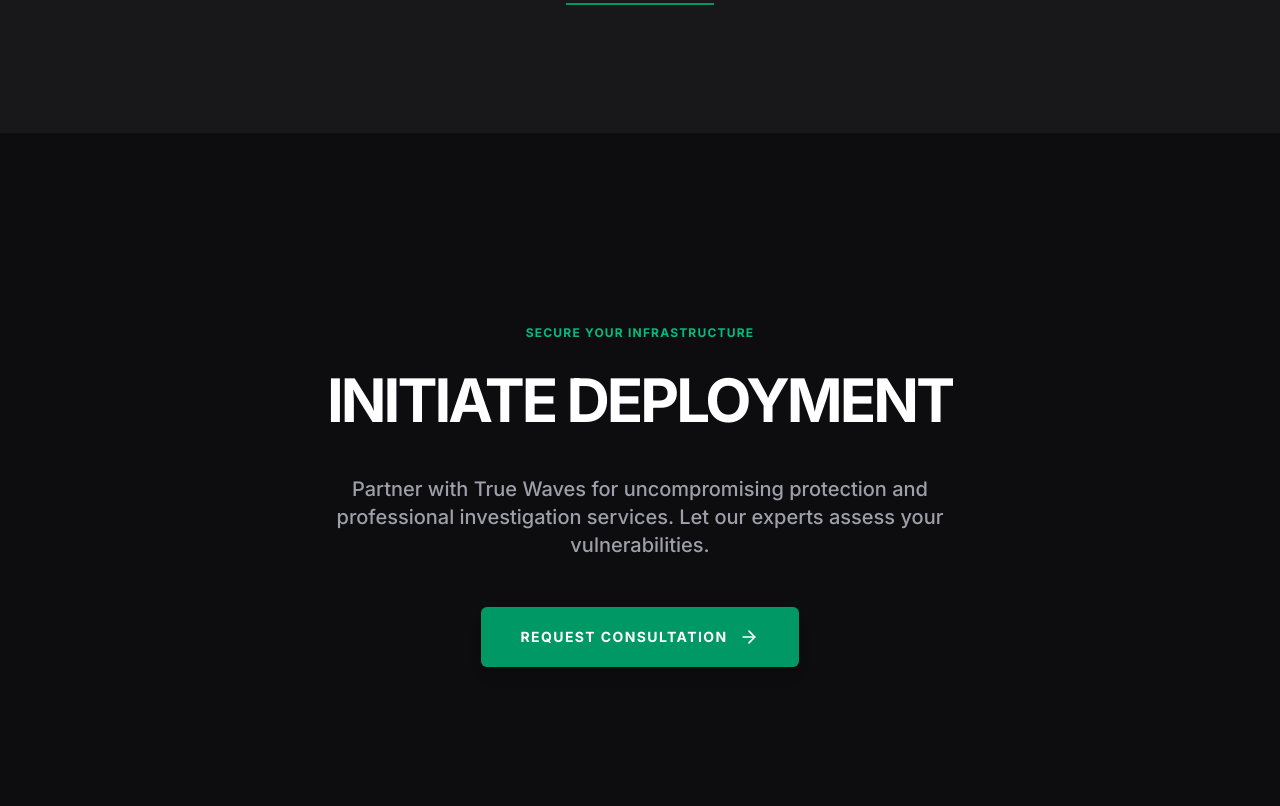
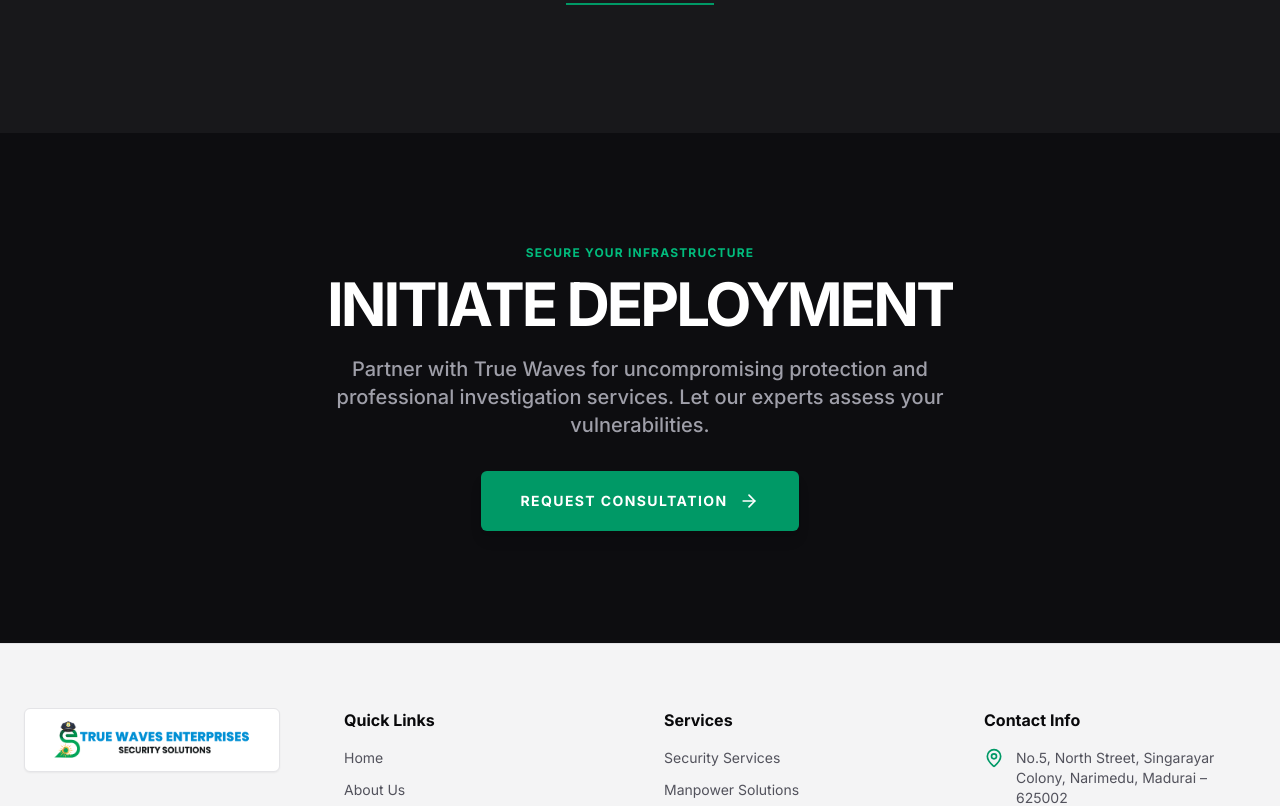
Before and after one commit to godivatech/true_waves_enterprise_website, a Next.js app: page / in a window 1280 px wide. Shown: the part 4060-4866 px from the top of the page. Built offline with nearby package versions, Linux system fonts and the light colour scheme.

Commit message:
code changes

```diff
--- a/src/app/page.tsx
+++ b/src/app/page.tsx
@@ -431,12 +431,12 @@
       </section>
 
       {/* CTA Section (Highlight - bg-zinc-900/50 over bg-zinc-950) */}
-      <section className="bg-zinc-950 py-32 md:py-48 relative overflow-hidden">
+      <section className="bg-zinc-950 py-20 md:py-28 relative overflow-hidden">
         <div className="absolute inset-0 bg-zinc-900/30"></div>
         <div className="max-w-7xl mx-auto px-6 relative z-10 flex flex-col items-center text-center">
-          <h2 className="text-xs uppercase tracking-widest text-emerald-500 font-bold mb-8">Secure Your Infrastructure</h2>
+          <h2 className="text-xs uppercase tracking-widest text-emerald-500 font-bold mb-4">Secure Your Infrastructure</h2>
 
-          <div className="overflow-hidden mb-12">
+          <div className="overflow-hidden mb-6">
             <motion.h3
               initial={{ y: "100%" }}
               whileInView={{ y: 0 }}
@@ -448,7 +448,7 @@
             </motion.h3>
           </div>
 
-          <p className="text-xl text-zinc-400 mb-12 max-w-2xl font-medium">
+          <p className="text-xl text-zinc-400 mb-8 max-w-2xl font-medium">
             Partner with True Waves for uncompromising protection and professional investigation services. Let our experts assess your vulnerabilities.
           </p>
 
```
